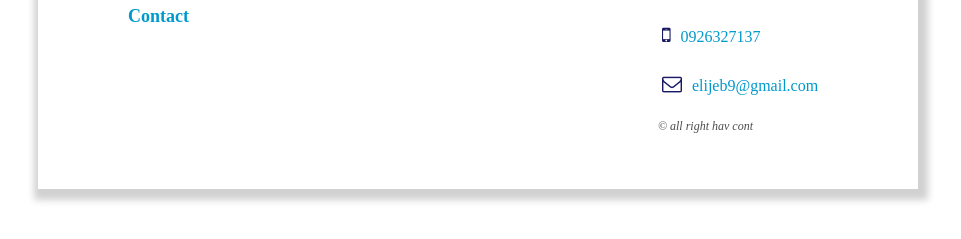
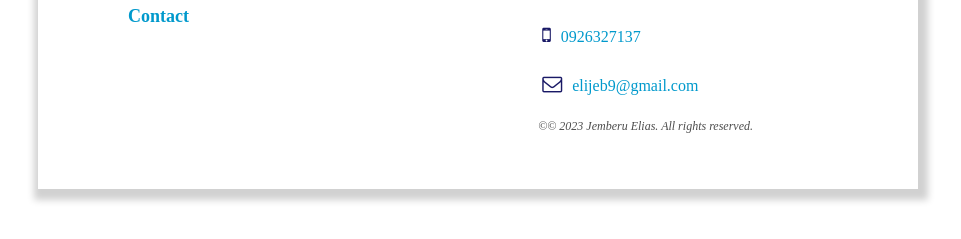
Before and after one commit to Chalacho/Jemberu, a plain HTML site: page index.html in a window 1280 px wide. Shown: the part 1022-1261 px from the top of the page, without its empty margins (12-973 px from the left). Drawn offline with Linux system fonts and the light colour scheme.

Commit message:
Update index.html

```diff
--- a/index.html
+++ b/index.html
@@ -304,7 +304,7 @@ function myFunction(x) {
                   <div class="contact-sub">
 <p class="first-i"><i class="fa fa-mobile" aria-hidden="true"></i>0926327137</p>
 <p><i class="fa fa-envelope-o" aria-hidden="true"></i>elijeb9@gmail.com</p>
-             <h4 class="cop">&copy; all right hav cont</h4></div>
+             <h4 class="cop">&copy;© 2023 Jemberu Elias. All rights reserved. </h4></div>
 </div>
 
     </div>
```
